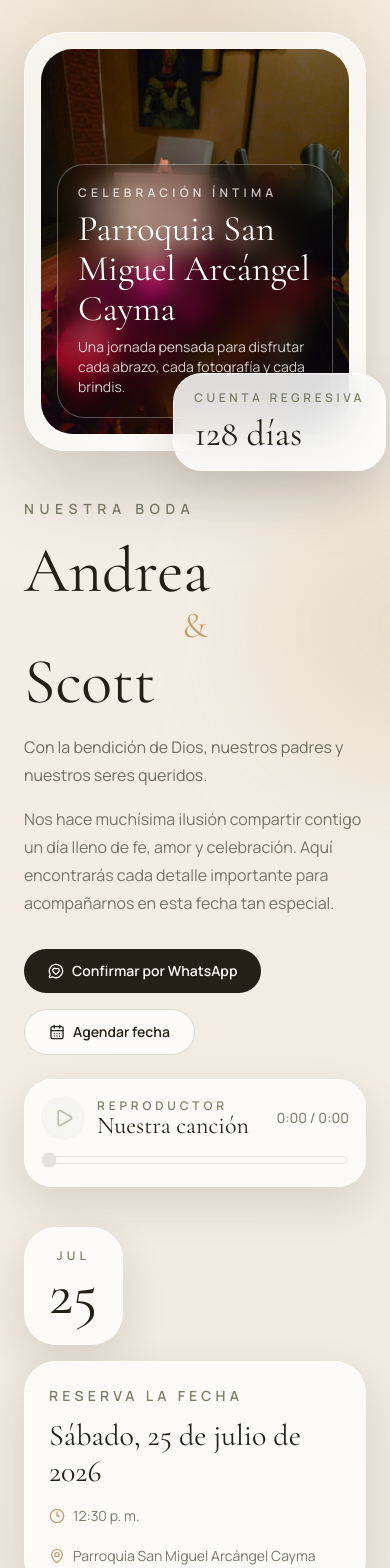
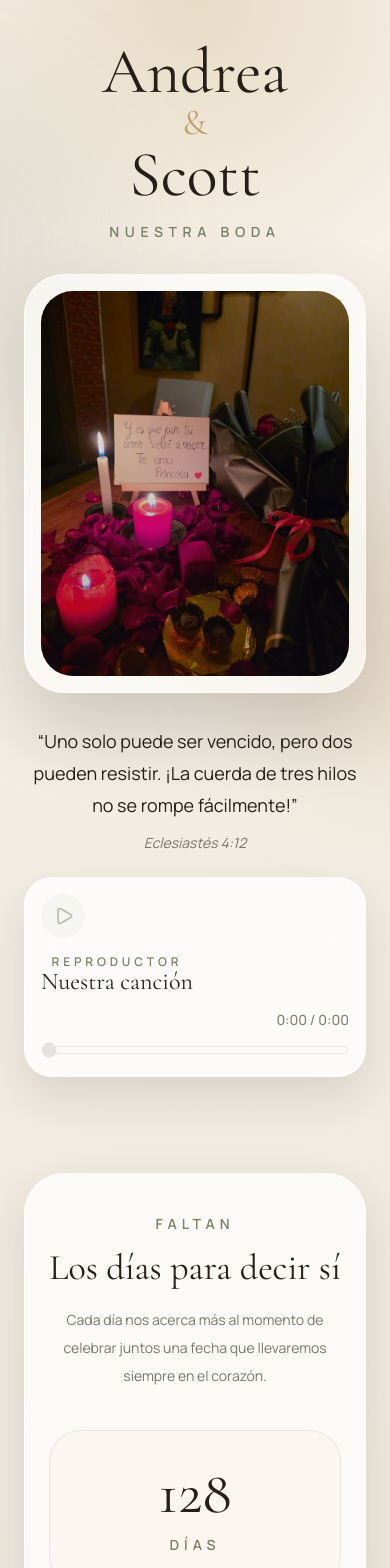
Before and after one commit to ZpectralCrystals/nuestra-boda-andrea-y-scott, a React (Vite) app: page / in a window 390 px wide. Shown: the top 1568 px of the page. Built offline with nearby package versions, Linux system fonts and the light colour scheme.

Commit message:
actualizacion para celular

```diff
--- a/src/App.tsx
+++ b/src/App.tsx
@@ -37,6 +37,7 @@ function App() {
         <HeroSection
           hero={weddingContent.hero}
           date={weddingContent.date}
+          quote={weddingContent.quote}
           assets={weddingContent.assets}
           cta={weddingContent.cta}
           countdown={countdown}
--- a/src/components/shared/AudioPlayer.tsx
+++ b/src/components/shared/AudioPlayer.tsx
@@ -103,7 +103,7 @@ type AudioPlayerProps = {
 export function AudioPlayer({ audio }: AudioPlayerProps) {
   if (audio.provider === 'file') {
     return (
-      <div className="mt-6 max-w-xl rounded-[1.75rem] border border-white/70 bg-white/80 p-4 shadow-[var(--shadow-card)] backdrop-blur-xl">
+      <div className="mt-6 w-full max-w-xl rounded-[1.75rem] border border-white/70 bg-white/80 p-4 shadow-[var(--shadow-card)] backdrop-blur-xl">
         <div>
           <p className="text-xs font-semibold uppercase tracking-[0.32em] text-sage">
             Reproductor
@@ -255,10 +255,10 @@ function YouTubeAudioPlayer({ title, url }: YouTubeAudioPlayerProps) {
   }
 
   return (
-    <div className="mt-6 max-w-xl rounded-[1.75rem] border border-white/70 bg-white/80 p-4 shadow-[var(--shadow-card)] backdrop-blur-xl">
+    <div className="mt-6 w-full max-w-xl rounded-[1.75rem] border border-white/70 bg-white/80 p-4 shadow-[var(--shadow-card)] backdrop-blur-xl">
       <div id={containerId} className="hidden" />
 
-      <div className="flex items-center gap-3">
+      <div className="flex flex-col items-start gap-4 sm:flex-row sm:items-center">
         <button
           type="button"
           onClick={togglePlayback}
@@ -282,7 +282,7 @@ function YouTubeAudioPlayer({ title, url }: YouTubeAudioPlayerProps) {
           </p>
         </div>
 
-        <p className="text-sm font-medium text-sage-deep/75">
+        <p className="self-end text-sm font-medium text-sage-deep/75 sm:self-auto">
           {formatTime(currentTime)} / {formatTime(duration)}
         </p>
       </div>
--- a/src/components/shared/SectionHeader.tsx
+++ b/src/components/shared/SectionHeader.tsx
@@ -14,10 +14,10 @@ export function SectionHeader({
       <p className="text-sm font-semibold uppercase tracking-[0.35em] text-sage">
         {eyebrow}
       </p>
-      <h2 className="mt-4 font-display text-5xl leading-none text-ink md:text-6xl">
+      <h2 className="mt-4 font-display text-4xl leading-none text-ink md:text-6xl">
         {title}
       </h2>
-      <p className="mt-5 text-base leading-7 text-sage-deep/80 md:text-lg">
+      <p className="mt-5 text-sm leading-7 text-sage-deep/80 md:text-lg">
         {description}
       </p>
     </div>
--- a/src/sections/CtaSection.tsx
+++ b/src/sections/CtaSection.tsx
@@ -34,14 +34,14 @@ export function CtaSection({ cta, floralIllustration }: CtaSectionProps) {
               href={cta.rsvpUrl}
               target="_blank"
               rel="noreferrer"
-              className="inline-flex items-center gap-2 rounded-full bg-ivory px-6 py-3 text-sm font-semibold text-ink transition hover:bg-sand"
+              className="inline-flex w-full items-center justify-center gap-2 rounded-full bg-ivory px-6 py-3 text-sm font-semibold text-ink transition hover:bg-sand sm:w-auto"
             >
               <MessageCircleHeart className="h-4 w-4" />
               {cta.rsvpLabel}
             </a>
             <a
               href="#ubicaciones"
-              className="inline-flex items-center gap-2 rounded-full border border-white/20 px-6 py-3 text-sm font-semibold text-ivory transition hover:border-gold hover:text-gold"
+              className="inline-flex w-full items-center justify-center gap-2 rounded-full border border-white/20 px-6 py-3 text-sm font-semibold text-ivory transition hover:border-gold hover:text-gold sm:w-auto"
             >
               <MapPin className="h-4 w-4" />
               Ver ubicaciones
--- a/src/sections/GallerySection.tsx
+++ b/src/sections/GallerySection.tsx
@@ -14,7 +14,7 @@ export function GallerySection({ gallery }: GallerySectionProps) {
         description="Una pequeña colección de momentos que reflejan nuestra historia y la ilusión con la que esperamos este gran día."
       />
 
-      <div className="mt-12 grid auto-rows-[18rem] gap-4 md:grid-cols-3">
+      <div className="mt-12 grid auto-rows-[14rem] gap-4 sm:auto-rows-[18rem] md:grid-cols-3">
         {gallery.map((photo) => (
           <figure
             key={photo.src}
--- a/src/sections/HeroSection.tsx
+++ b/src/sections/HeroSection.tsx
@@ -7,11 +7,18 @@ import {
 } from 'lucide-react'
 import { AudioPlayer } from '../components/shared/AudioPlayer'
 import type { CountdownParts } from '../hooks/useCountdown'
-import type { CtaContent, DateContent, HeroContent, WeddingAssets } from '../types/wedding'
+import type {
+  CtaContent,
+  DateContent,
+  HeroContent,
+  QuoteContent,
+  WeddingAssets,
+} from '../types/wedding'
 
 type HeroSectionProps = {
   hero: HeroContent
   date: DateContent
+  quote: QuoteContent
   assets: WeddingAssets
   cta: CtaContent
   countdown: CountdownParts
@@ -21,24 +28,25 @@ type HeroSectionProps = {
 export function HeroSection({
   hero,
   date,
+  quote,
   assets,
   cta,
   countdown,
   calendarUrl,
 }: HeroSectionProps) {
   return (
-    <section id="inicio" className="section-shell pt-8 md:pt-16">
-      <div className="grid items-center gap-12 lg:grid-cols-[1fr_0.95fr]">
-        <div className="order-2 lg:order-1">
-          <p className="text-sm font-semibold uppercase tracking-[0.4em] text-sage">
+    <section id="inicio" className="section-shell pt-6 md:pt-16">
+      <div className="grid items-center gap-8 md:gap-12 lg:grid-cols-[1fr_0.95fr]">
+        <div className="order-1 text-center lg:text-left">
+          <p className="hidden text-sm font-semibold uppercase tracking-[0.4em] text-sage lg:block">
             {hero.eyebrow}
           </p>
 
-          <div className="mt-6 space-y-2">
+          <div className="mt-5 space-y-1 md:mt-6 md:space-y-2">
             <p className="font-display text-[clamp(4rem,12vw,8rem)] leading-[0.86] text-ink">
               {hero.names.partnerOne}
             </p>
-            <p className="font-display text-center text-4xl text-gold lg:text-left">
+            <p className="font-display text-4xl text-gold lg:text-left">
               &
             </p>
             <p className="font-display text-[clamp(4rem,12vw,8rem)] leading-[0.86] text-ink">
@@ -46,17 +54,21 @@ export function HeroSection({
             </p>
           </div>
 
-          <p className="mt-6 max-w-xl text-base leading-7 text-sage-deep/85 md:text-lg">
+          <p className="mt-5 text-sm font-semibold uppercase tracking-[0.4em] text-sage lg:hidden">
+            {hero.eyebrow}
+          </p>
+
+          <p className="mx-auto mt-6 hidden max-w-xl text-base leading-7 text-sage-deep/85 md:text-lg lg:mx-0 lg:block">
             {hero.intro}
           </p>
-          <p className="mt-4 max-w-xl text-base leading-7 text-sage-deep/80 md:text-lg">
+          <p className="mx-auto mt-4 hidden max-w-xl text-base leading-7 text-sage-deep/80 md:text-lg lg:mx-0 lg:block">
             {hero.description}
           </p>
 
-          <div className="mt-8 flex flex-wrap items-center gap-4">
+          <div className="mt-8 hidden flex-wrap items-center justify-center gap-4 lg:flex lg:justify-start">
             <a
               href="#confirmacion"
-              className="inline-flex items-center gap-2 rounded-full bg-ink px-6 py-3 text-sm font-semibold text-ivory transition hover:bg-sage-deep"
+              className="inline-flex w-full items-center justify-center gap-2 rounded-full bg-ink px-6 py-3 text-sm font-semibold text-ivory transition hover:bg-sage-deep sm:w-auto"
             >
               <MessageCircleHeart className="h-4 w-4" />
               {cta.rsvpLabel}
@@ -65,16 +77,14 @@ export function HeroSection({
               href={calendarUrl}
               target="_blank"
               rel="noreferrer"
-              className="inline-flex items-center gap-2 rounded-full border border-ink/15 bg-white/80 px-6 py-3 text-sm font-semibold text-ink transition hover:border-sage hover:text-sage-deep"
+              className="inline-flex w-full items-center justify-center gap-2 rounded-full border border-ink/15 bg-white/80 px-6 py-3 text-sm font-semibold text-ink transition hover:border-sage hover:text-sage-deep sm:w-auto"
             >
               <CalendarDays className="h-4 w-4" />
               Agendar fecha
             </a>
           </div>
 
-          <AudioPlayer audio={hero.audio} />
-
-          <div className="mt-10 grid gap-4 sm:grid-cols-[auto_1fr]">
+          <div className="mt-10 hidden justify-items-center gap-4 sm:grid-cols-[auto_1fr] sm:justify-items-stretch lg:grid">
             <div className="flex w-fit flex-col items-center justify-center rounded-[2rem] border border-white/70 bg-white/80 px-6 py-5 shadow-[var(--shadow-card)] backdrop-blur-xl">
               <span className="text-xs font-semibold uppercase tracking-[0.35em] text-sage">
                 {date.month}
@@ -84,14 +94,14 @@ export function HeroSection({
               </span>
             </div>
 
-            <div className="rounded-[2rem] border border-white/70 bg-white/80 p-6 shadow-[var(--shadow-card)] backdrop-blur-xl">
+            <div className="w-full rounded-[2rem] border border-white/70 bg-white/80 p-6 text-center shadow-[var(--shadow-card)] backdrop-blur-xl sm:text-left">
               <p className="text-sm font-semibold uppercase tracking-[0.3em] text-sage">
                 Reserva la fecha
               </p>
               <p className="mt-3 font-display text-3xl text-ink md:text-4xl">
                 {date.display}
               </p>
-              <div className="mt-4 flex flex-wrap gap-5 text-sm text-sage-deep/80">
+              <div className="mt-4 flex flex-wrap justify-center gap-5 text-sm text-sage-deep/80 sm:justify-start">
                 <span className="inline-flex items-center gap-2">
                   <Clock3 className="h-4 w-4 text-gold" />
                   {date.time}
@@ -106,15 +116,15 @@ export function HeroSection({
 
           <a
             href="#cuenta-regresiva"
-            className="mt-10 inline-flex items-center gap-2 text-sm font-semibold uppercase tracking-[0.3em] text-sage transition hover:text-ink"
+            className="mx-auto mt-10 hidden items-center gap-2 text-sm font-semibold uppercase tracking-[0.3em] text-sage transition hover:text-ink lg:mx-0 lg:inline-flex"
           >
             Ver más detalles
             <ChevronDown className="h-4 w-4" />
           </a>
         </div>
 
-        <div className="order-1 lg:order-2">
-          <div className="relative mx-auto max-w-[34rem]">
+        <div className="order-2 lg:order-2">
+          <div className="relative mx-auto max-w-[22rem] sm:max-w-[28rem] lg:max-w-[34rem]">
             <div className="absolute -left-10 top-10 hidden h-40 w-40 rounded-full border border-gold/25 bg-white/45 blur-2xl md:block" />
             <img
               src={assets.floralIllustration}
@@ -131,7 +141,7 @@ export function HeroSection({
                 <div className="absolute inset-0 bg-[linear-gradient(180deg,rgba(22,19,15,0.05),rgba(22,19,15,0.36))]" />
               </div>
 
-              <div className="absolute inset-x-8 bottom-8 rounded-[1.7rem] border border-white/30 bg-black/15 p-5 backdrop-blur-md">
+              <div className="absolute inset-x-8 bottom-8 hidden rounded-[1.7rem] border border-white/30 bg-black/15 p-5 backdrop-blur-md md:block">
                 <p className="text-xs font-semibold uppercase tracking-[0.35em] text-white/75">
                   Celebración íntima
                 </p>
@@ -145,7 +155,7 @@ export function HeroSection({
               </div>
             </div>
 
-            <div className="absolute -bottom-5 -right-5 rounded-[1.8rem] border border-white/75 bg-white/85 px-5 py-4 shadow-[var(--shadow-card)] backdrop-blur-xl">
+            <div className="relative mt-4 ml-auto hidden w-fit rounded-[1.8rem] border border-white/75 bg-white/85 px-5 py-4 shadow-[var(--shadow-card)] backdrop-blur-xl md:absolute md:-bottom-5 md:-right-5 md:mt-0 lg:block">
               <p className="text-xs font-semibold uppercase tracking-[0.3em] text-sage">
                 Cuenta regresiva
               </p>
@@ -154,6 +164,16 @@ export function HeroSection({
               </p>
             </div>
           </div>
+
+          <div className="mx-auto mt-8 max-w-[24rem] text-center lg:hidden">
+            <blockquote className="text-lg leading-8 text-ink">
+              “{quote.text}”
+            </blockquote>
+            <p className="mt-3 text-sm italic text-sage-deep/80">
+              {quote.citation}
+            </p>
+            <AudioPlayer audio={hero.audio} />
+          </div>
         </div>
       </div>
     </section>
--- a/src/sections/PeopleSection.tsx
+++ b/src/sections/PeopleSection.tsx
@@ -18,7 +18,7 @@ export function PeopleSection({ people }: PeopleSectionProps) {
         {people.map((person) => (
           <article
             key={person.title}
-            className="rounded-[2rem] border border-white/70 bg-white/70 p-6 shadow-[var(--shadow-card)] backdrop-blur-xl"
+            className="rounded-[2rem] border border-white/70 bg-white/70 p-6 text-center shadow-[var(--shadow-card)] backdrop-blur-xl lg:text-left"
           >
             <p className="text-sm font-semibold uppercase tracking-[0.3em] text-sage">
               {person.title}
--- a/src/sections/StorySection.tsx
+++ b/src/sections/StorySection.tsx
@@ -10,7 +10,7 @@ export function StorySection({ quote, story }: StorySectionProps) {
   return (
     <section className="section-shell mt-24">
       <div className="grid gap-8 lg:grid-cols-[1.05fr_0.95fr]">
-        <div className="rounded-[2.5rem] border border-white/70 bg-white/80 p-8 shadow-[var(--shadow-card)] backdrop-blur-xl md:p-10">
+        <div className="hidden rounded-[2.5rem] border border-white/70 bg-white/80 p-8 shadow-[var(--shadow-card)] backdrop-blur-xl md:p-10 lg:block">
           <p className="text-sm font-semibold uppercase tracking-[0.35em] text-sage">
             Nuestra inspiración
           </p>
```
